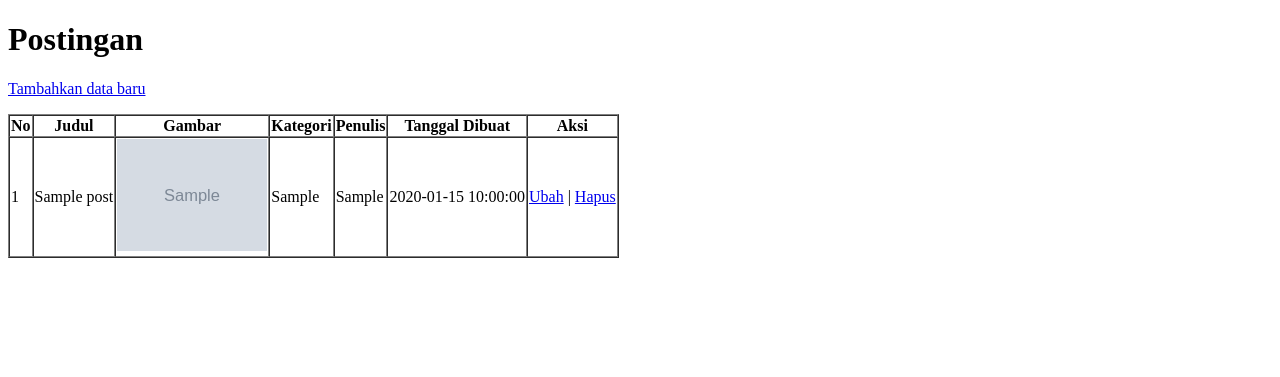
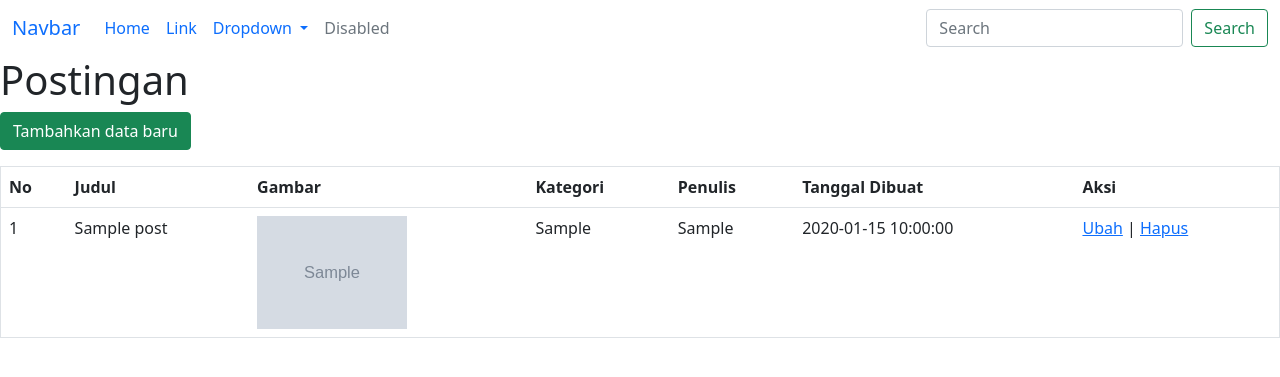
Before and after one commit to RevoZ13/PHP-Project, a PHP site: page / in a window 1280 px wide. Shown: the top 377 px of the page. Run offline with PHP 8.4, Linux system fonts and the light colour scheme; the visitor is signed in with stand-in values (Sample User, id 1); tables that the repository leaves empty or names only in its code hold one stand-in row (values such as "Sample post"); grey boxes marked "Sample" are stand-in pictures.

Commit message:
UPDATE-terbaru

```diff
--- a/delete.php
+++ b/delete.php
@@ -2,7 +2,7 @@
     session_start();
     require_once "config/conn.php";
 
-    if(!isset($_SESSION["login"])){
+    if(!isset($_SESSION["login"]) && !isset($_COOKIE["user"])){
         header("Location: login.php");
         exit;
     }
--- a/index.php
+++ b/index.php
@@ -2,7 +2,7 @@
     session_start();
     require_once "config/conn.php";
 
-    if(!isset($_SESSION["login"])){
+    if(!isset($_SESSION["login"]) && !isset($_COOKIE["user"])){
         header("Location: login.php");
         exit;
     }
@@ -37,15 +37,53 @@
 
 
     <link rel="stylesheet" href="css/style.css">
+    <link href="https://cdn.jsdelivr.net/npm/bootstrap@5.1.3/dist/css/bootstrap.min.css" rel="stylesheet" integrity="sha384-1BmE4kWBq78iYhFldvKuhfTAU6auU8tT94WrHftjDbrCEXSU1oBoqyl2QvZ6jIW3" crossorigin="anonymous">
 
 </head>
 <body>
 
+    <nav class="navbar navbar-expand-lg bg-body-tertiary">
+    <div class="container-fluid">
+        <a class="navbar-brand" href="#">Navbar</a>
+        <button class="navbar-toggler" type="button" data-bs-toggle="collapse" data-bs-target="#navbarSupportedContent" aria-controls="navbarSupportedContent" aria-expanded="false" aria-label="Toggle navigation">
+        <span class="navbar-toggler-icon"></span>
+        </button>
+        <div class="collapse navbar-collapse" id="navbarSupportedContent">
+        <ul class="navbar-nav me-auto mb-2 mb-lg-0">
+            <li class="nav-item">
+            <a class="nav-link active" aria-current="page" href="#">Home</a>
+            </li>
+            <li class="nav-item">
+            <a class="nav-link" href="#">Link</a>
+            </li>
+            <li class="nav-item dropdown">
+            <a class="nav-link dropdown-toggle" href="#" role="button" data-bs-toggle="dropdown" aria-expanded="false">
+                Dropdown
+            </a>
+            <ul class="dropdown-menu">
+                <li><a class="dropdown-item" href="#">Action</a></li>
+                <li><a class="dropdown-item" href="#">Another action</a></li>
+                <li><hr class="dropdown-divider"></li>
+                <li><a class="dropdown-item" href="#">Something else here</a></li>
+            </ul>
+            </li>
+            <li class="nav-item">
+            <a class="nav-link disabled" aria-disabled="true">Disabled</a>
+            </li>
+        </ul>
+        <form class="d-flex" role="search">
+            <input class="form-control me-2" type="search" placeholder="Search" aria-label="Search">
+            <button class="btn btn-outline-success" type="submit">Search</button>
+        </form>
+        </div>
+    </div>
+    </nav>
+
     <h1>Postingan</h1>
 
-    <a href="create.php" class="create">Tambahkan data baru</a>
+    <a href="create.php" class="create btn btn-success">Tambahkan data baru</a>
 
-    <table border="1" cellpading="10" cellspacing="0">
+    <table class="table" border="1" cellpading="10" cellspacing="0">
         <tr>
             <th>No</th>
             <th>Judul</th>
@@ -77,5 +115,6 @@
     </table>
 
 
+    <link href="https://cdn.jsdelivr.net/npm/bootstrap@5.1.3/dist/js/bootstrap.min.css" rel="stylesheet" integrity="sha384-1BmE4kWBq78iYhFldvKuhfTAU6auU8tT94WrHftjDbrCEXSU1oBoqyl2QvZ6jIW3" crossorigin="anonymous">
 </body>
 </html>
--- a/update.php
+++ b/update.php
@@ -2,7 +2,7 @@
     session_start();
     require_once "config/conn.php";
 
-    if(!isset($_SESSION["login"])){
+    if(!isset($_SESSION["login"]) && !isset($_COOKIE["user"])){
         header("Location: login.php");
         exit;
     }
```
Also changed, not shown: create.php (+5 -2 lines), login.php (+7 -2 lines).
